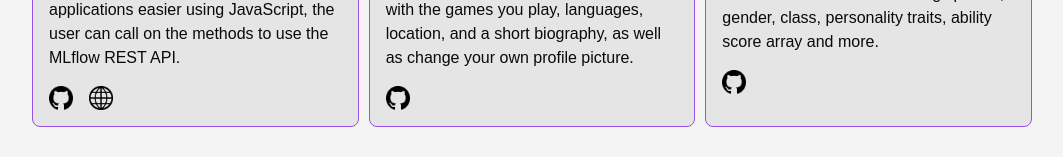
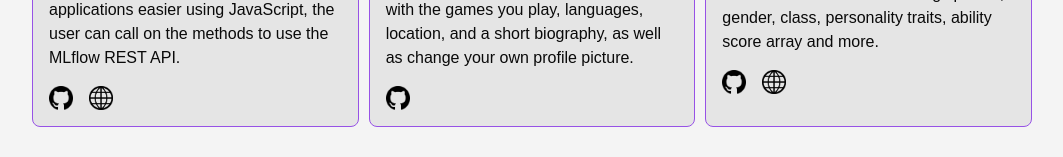
Before and after one commit to Kyler-Chiago/portfolio, a Next.js app: page / in a window 1280 px wide. Shown: the part 1737-1894 px from the top of the page, without its empty margins (108-1171 px from the left). Built offline with nearby package versions, Linux system fonts and the light colour scheme.

Commit message:
added website link to 5e char gen project

```diff
--- a/src/app/components/Projects.tsx
+++ b/src/app/components/Projects.tsx
@@ -25,7 +25,7 @@ const Projects: React.FC<Project> = ({ mode }) => {
       description:
         'The D&D 5E Character Generator is a quick way to generate ideas for characters or non-player characters for the popular tabletop rpg Dungeons & Dragons 5th Edition. It provides a simple idea for the character including species, gender, class, personality traits, ability score array and more.',
       github: 'https://github.com/Kyler-Chiago/dndCharGen',
-      website: '',
+      website: 'https://dnd-char-gen.vercel.app/',
     },
   ];
 
```
